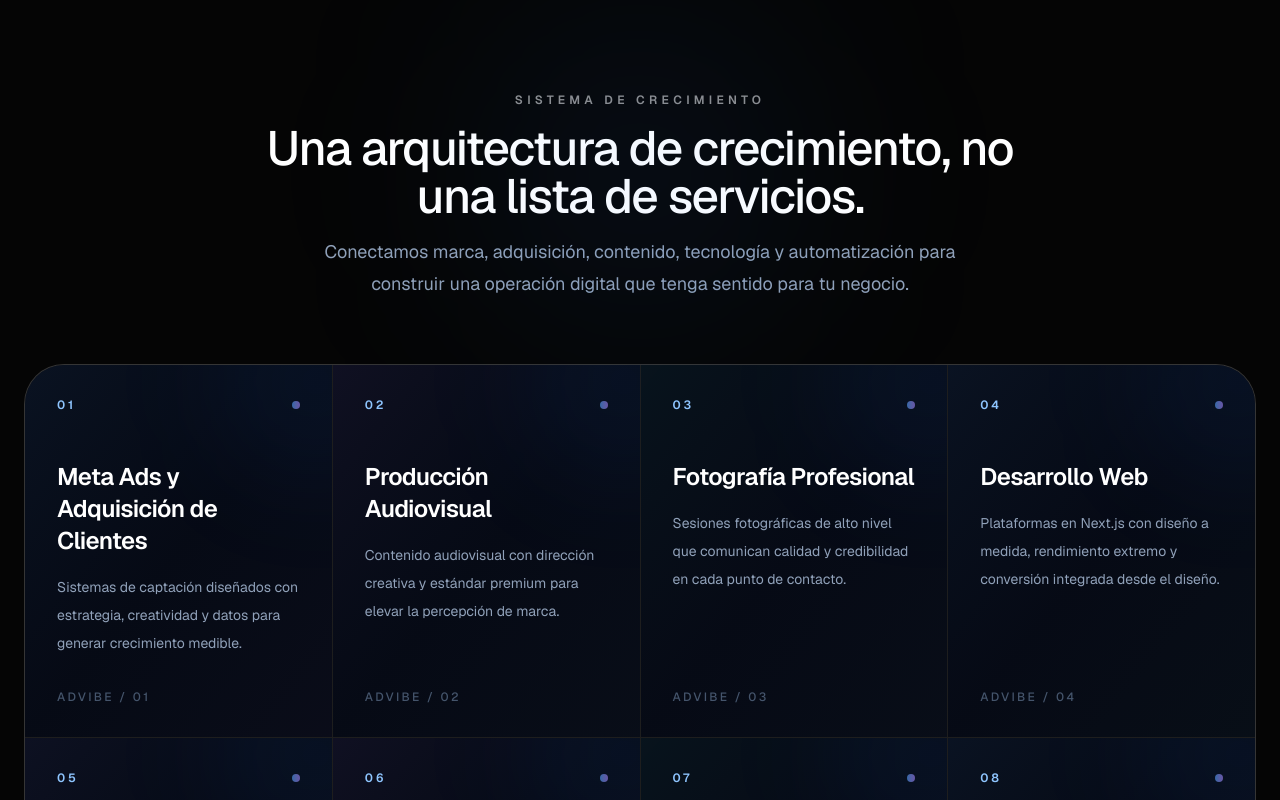
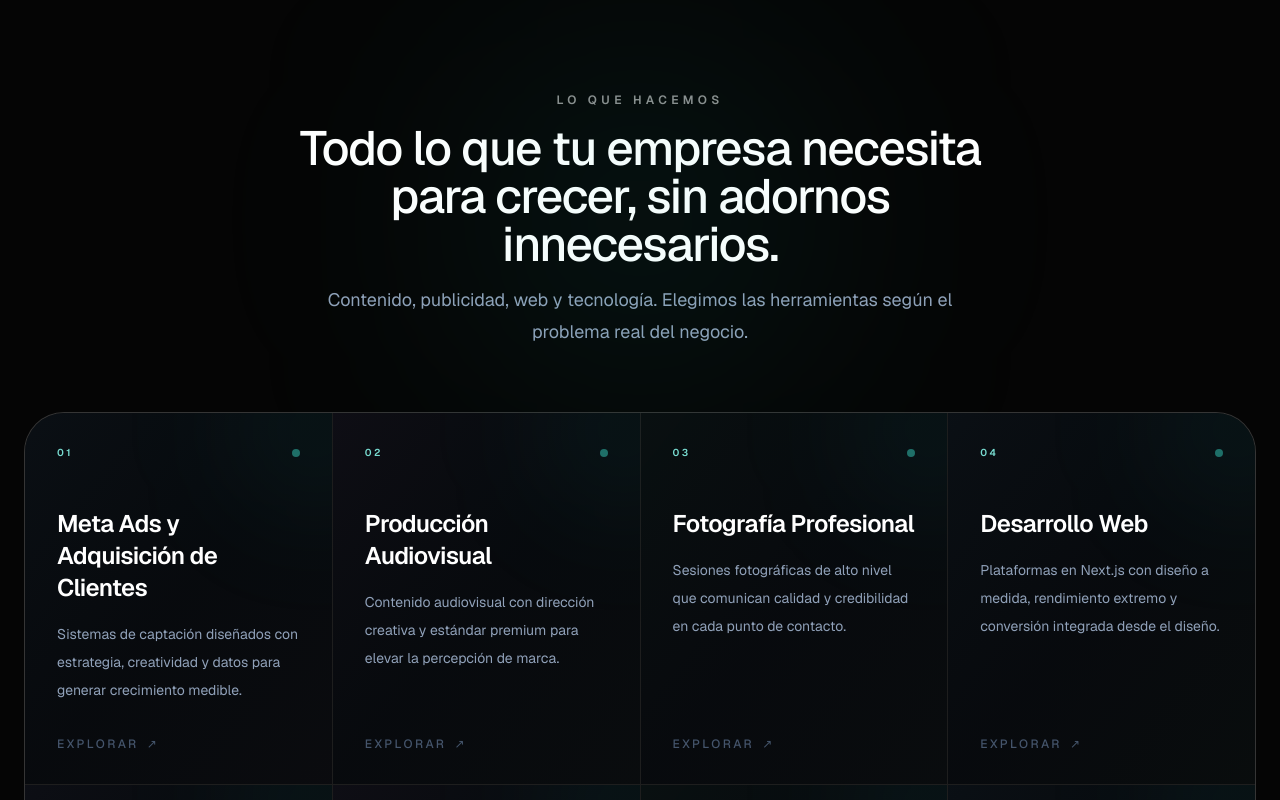
Before and after one commit to pablowebster94-sudo/advibe, a Next.js app: page / in a window 1280 px wide. Shown: the part 1580-2380 px from the top of the page. Built offline with nearby package versions, Linux system fonts and the light colour scheme.

Commit message:
feat: remove numbered service treatment

```diff
--- a/components/Services.tsx
+++ b/components/Services.tsx
@@ -7,36 +7,23 @@ import SectionHeading from "@/components/ui/SectionHeading";
 export default function Services() {
   return (
     <section id="servicios" className="relative overflow-hidden py-28 sm:py-32 lg:py-40">
-      <div className="pointer-events-none absolute left-1/2 top-24 h-72 w-72 -translate-x-1/2 rounded-full bg-blue-500/10 blur-[120px]" />
+      <div className="pointer-events-none absolute left-1/2 top-24 h-96 w-96 -translate-x-1/2 rounded-full bg-[#20c9b7]/8 blur-[130px]" />
       <div className="mx-auto max-w-7xl px-6">
-        <SectionHeading
-          eyebrow="Sistema de crecimiento"
-          title="Una arquitectura de crecimiento, no una lista de servicios."
-          description="Conectamos marca, adquisición, contenido, tecnología y automatización para construir una operación digital que tenga sentido para tu negocio."
-        />
+        <SectionHeading eyebrow="Lo que hacemos" title="Todo lo que tu empresa necesita para crecer, sin adornos innecesarios." description="Contenido, publicidad, web y tecnología. Elegimos las herramientas según el problema real del negocio." />
 
         <div className="mt-16 grid gap-px overflow-hidden rounded-[2.5rem] border border-white/10 bg-white/10 md:grid-cols-2 xl:grid-cols-4">
           {services.map((service, index) => (
-            <motion.article
-              key={service.title}
-              initial={{ opacity: 0, y: 26 }}
-              whileInView={{ opacity: 1, y: 0 }}
-              viewport={{ once: true, amount: 0.18 }}
-              transition={{ duration: 0.6, delay: index * 0.045, ease: [0.22, 1, 0.36, 1] }}
-              whileHover={{ y: -6 }}
-              className="group relative min-h-72 overflow-hidden bg-[#080c14] p-7 transition-colors duration-500 hover:bg-[#0c1220] sm:p-8"
-            >
-              <div className={`absolute inset-0 bg-gradient-to-br ${service.accent} opacity-30 transition-opacity duration-500 group-hover:opacity-70`} />
-              <div className="absolute -right-16 -top-16 h-40 w-40 rounded-full bg-blue-500/10 blur-3xl transition-transform duration-700 group-hover:scale-150" />
-
+            <motion.article key={service.title} initial={{ opacity: 0, y: 26 }} whileInView={{ opacity: 1, y: 0 }} viewport={{ once: true, amount: 0.18 }} transition={{ duration: 0.6, delay: index * 0.045, ease: [0.22, 1, 0.36, 1] }} whileHover={{ y: -6 }} className="group relative min-h-72 overflow-hidden bg-[#090b0b] p-7 transition-colors duration-500 hover:bg-[#101514] sm:p-8">
+              <div className={`absolute inset-0 bg-gradient-to-br ${service.accent} opacity-20 transition-opacity duration-500 group-hover:opacity-55`} />
+              <div className="absolute -right-16 -top-16 h-40 w-40 rounded-full bg-[#20c9b7]/8 blur-3xl transition-transform duration-700 group-hover:scale-150" />
               <div className="relative flex h-full flex-col">
                 <div className="flex items-center justify-between">
-                  <span className="text-xs font-semibold tracking-[0.24em] text-blue-300">{service.icon}</span>
-                  <span className="h-2 w-2 rounded-full bg-gradient-to-r from-blue-400 to-violet-400 opacity-60 transition duration-500 group-hover:scale-150 group-hover:opacity-100" />
+                  <span className="text-[10px] font-semibold uppercase tracking-[0.24em] text-[#78dcd1]">{service.icon}</span>
+                  <span className="h-2 w-2 rounded-full bg-[#35cdbb] opacity-50 transition duration-500 group-hover:scale-150 group-hover:opacity-100" />
                 </div>
                 <h3 className="mt-12 max-w-xs text-xl font-semibold tracking-tight text-white sm:text-2xl">{service.title}</h3>
                 <p className="mt-4 max-w-sm text-sm leading-7 text-slate-400">{service.description}</p>
-                <div className="mt-auto pt-8 text-xs font-medium uppercase tracking-[0.2em] text-slate-600 transition-colors group-hover:text-blue-300/80">AdVibe / {String(index + 1).padStart(2, "0")}</div>
+                <div className="mt-auto flex items-center gap-2 pt-8 text-xs font-medium uppercase tracking-[0.2em] text-slate-600 transition-colors group-hover:text-[#78dcd1]">Explorar <span>↗</span></div>
               </div>
             </motion.article>
           ))}
```
